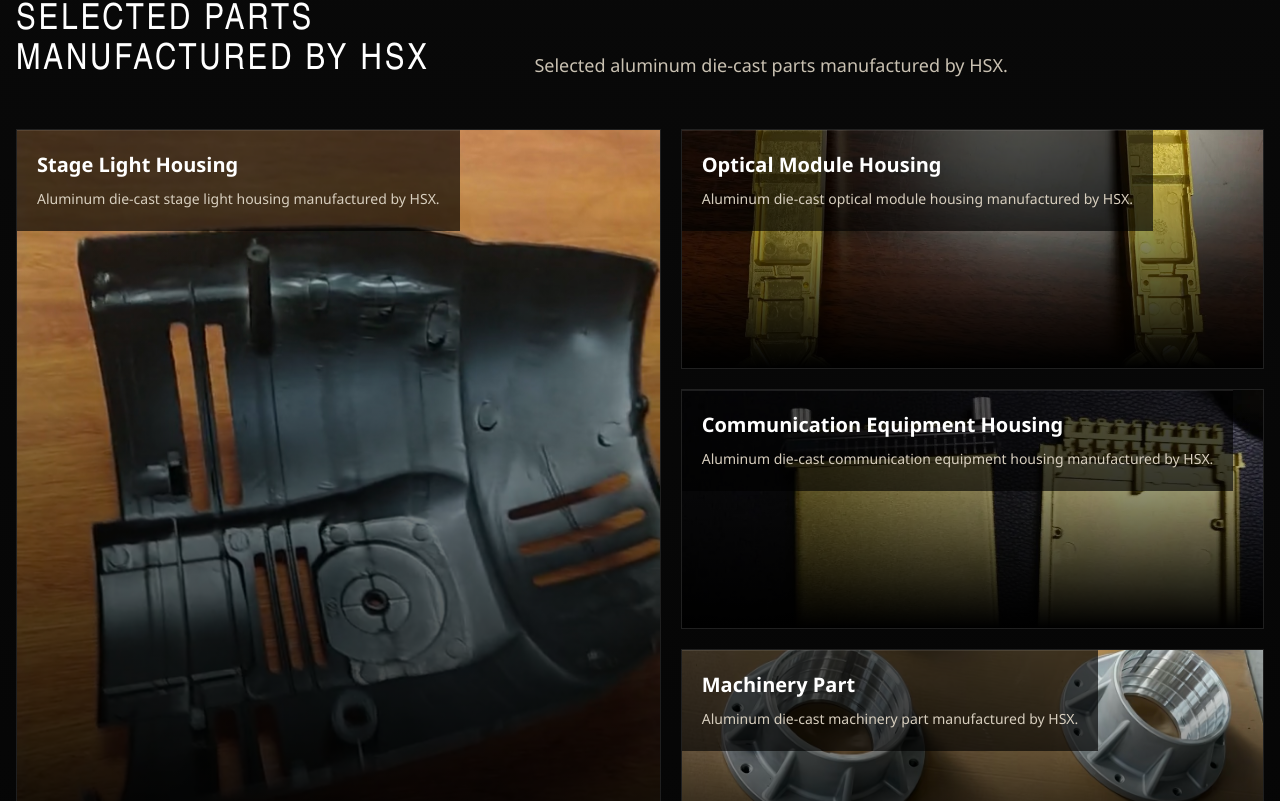
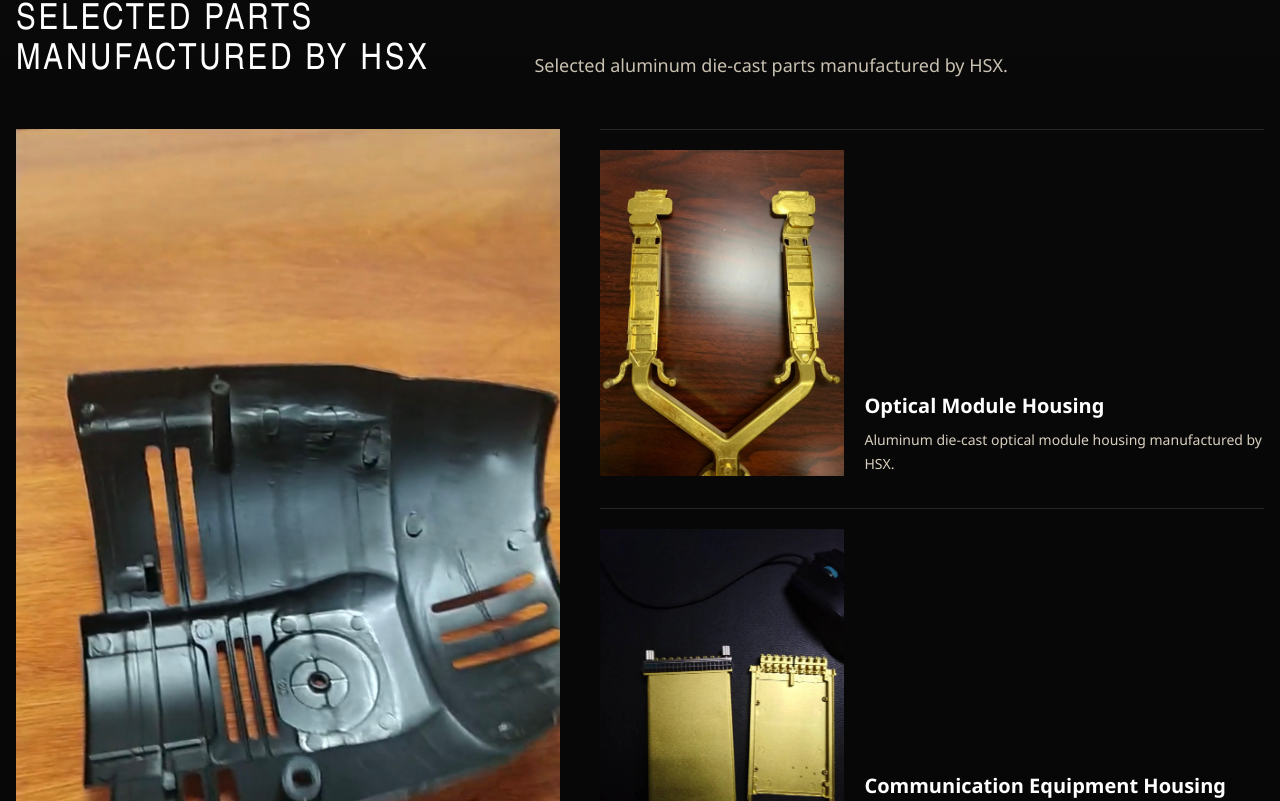
Before and after one commit to nicolsonhuang-byte/hsxdiecasting, a Next.js app: page / in a window 1280 px wide. Shown: the part 1799-2600 px from the top of the page. Built offline with nearby package versions, Linux system fonts and the light colour scheme.

Commit message:
Refine homepage real parts visual layout

```diff
--- a/src/app/page.tsx
+++ b/src/app/page.tsx
@@ -306,20 +306,26 @@
               </p>
             </div>
 
-            <div className="mt-12 grid min-w-0 gap-5 lg:grid-cols-[minmax(0,1.05fr)_minmax(0,0.95fr)]">
-              <figure
-                className="group relative min-w-0 overflow-hidden border border-white/10 bg-[#0a0a0a]"
-                style={{ minHeight: "min(44rem, 120vw)" }}
-              >
+            <div className="mt-12 grid min-w-0 gap-10 lg:grid-cols-[minmax(0,0.9fr)_minmax(0,1.1fr)] lg:items-start lg:gap-12">
+              <style>{`
+                @media (min-width: 40rem) {
+                  .homepage-real-part-record {
+                    grid-template-columns:
+                      minmax(11rem, 0.38fr)
+                      minmax(0, 0.62fr);
+                    align-items: end;
+                  }
+                }
+              `}</style>
+
+              <figure className="min-w-0">
                 <Image
                   src={realParts[0].image}
                   alt={realParts[0].alt}
-                  fill
-                  sizes="(min-width: 1024px) 55vw, 100vw"
-                  className="object-cover transition-transform duration-700 group-hover:scale-[1.02]"
+                  sizes="(min-width: 1024px) 42vw, 100vw"
+                  className="block h-auto w-full"
                 />
-                <div className="absolute inset-0 bg-gradient-to-t from-black via-black/45 to-transparent" />
-                <figcaption className="absolute inset-x-0 bottom-0 border-t border-white/10 bg-black/65 p-5 backdrop-blur-[1px] sm:p-6">
+                <figcaption className="mt-5 border-t border-white/12 pt-5">
                   <h3 className="text-xl font-semibold text-white sm:text-2xl">
                     {realParts[0].title}
                   </h3>
@@ -329,22 +335,21 @@
                 </figcaption>
               </figure>
 
-              <div className="grid min-w-0 gap-5">
+              <div className="grid min-w-0 gap-8">
                 {realParts.slice(1).map((part) => (
                   <figure
                     key={part.title}
-                  className="group relative min-w-0 overflow-hidden border border-white/10 bg-[#0a0a0a]"
-                  style={{ minHeight: "15rem" }}
+                    className="homepage-real-part-record grid min-w-0 gap-5 border-t border-white/12 pt-5"
                   >
+                    <div className="min-w-0">
                       <Image
                         src={part.image}
                         alt={part.alt}
-                    fill
-                    sizes="(min-width: 1024px) 35vw, 100vw"
-                    className="object-cover transition-transform duration-700 group-hover:scale-[1.02]"
+                        sizes="(min-width: 1024px) 18vw, (min-width: 640px) 40vw, 100vw"
+                        className="block h-auto w-full"
                       />
-                  <div className="absolute inset-0 bg-gradient-to-t from-black via-black/45 to-transparent" />
-                  <figcaption className="absolute inset-x-0 bottom-0 border-t border-white/10 bg-black/65 p-5 backdrop-blur-[1px] sm:p-6">
+                    </div>
+                    <figcaption className="pb-1">
                       <h3 className="text-xl font-semibold text-white sm:text-2xl">
                         {part.title}
                       </h3>
```
Lines whose indentation alone changed are shown as unchanged.
